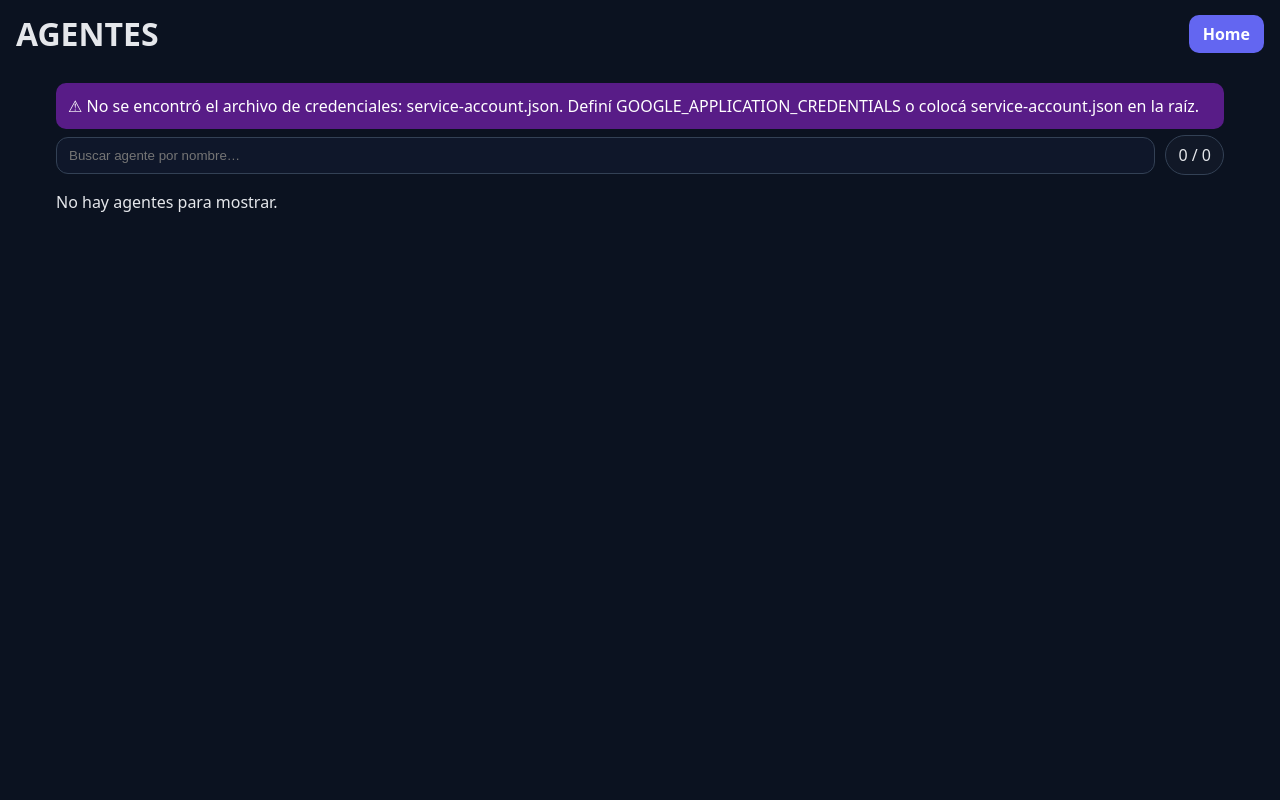
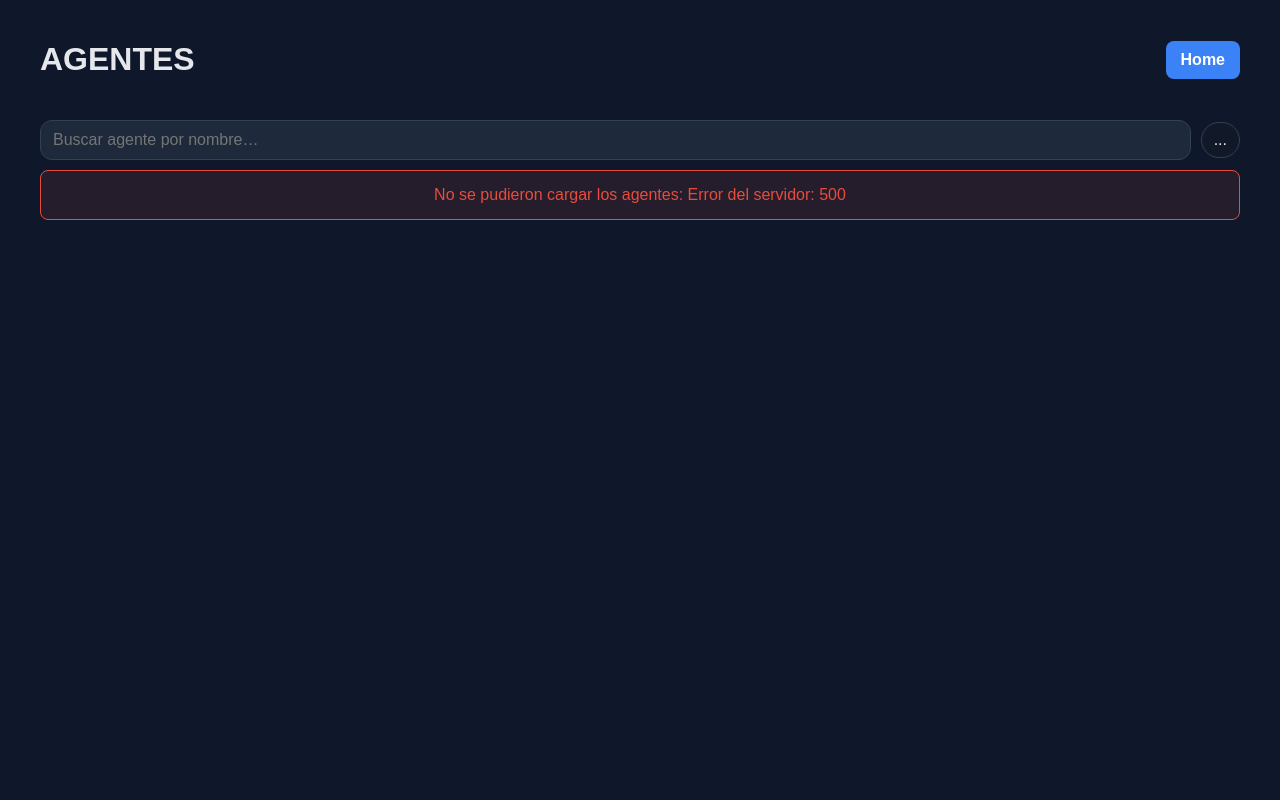
Before and after one commit to ingomezsergio-design/teamapp, a Flask app: page /agentes in a window 1280 px wide. Run offline with Flask 3, Linux system fonts and the light colour scheme.

Commit message:
Update agentes.html

```diff
--- a/templates/agentes.html
+++ b/templates/agentes.html
@@ -2,104 +2,295 @@
 <html lang="es">
 <head>
     <meta charset="utf-8">
-  <meta name="viewport" content="width=device-width,initial-scale=1">
-  <title>Agentes</title>
-  <link rel="stylesheet" href="/static/app.css">
+    <meta name="viewport" content="width=device-width, initial-scale=1">
+    <title>TeamApp - Agentes</title>
     <style>
-    .grid{display:grid;grid-template-columns:repeat(auto-fill,minmax(220px,1fr));gap:18px;margin-top:18px}
-    .card{border-radius:18px;padding:18px;height:120px;display:flex;align-items:center;justify-content:center;
-          text-align:center;font-weight:800;color:#0f172a;
-          background:linear-gradient(135deg,#8cf3e1,#5cc3ff);cursor:pointer;transition:transform .15s ease}
-    .card:hover{transform:translateY(-2px)}
-    .toolbar{display:flex;gap:10px;align-items:center;margin:6px 0 0}
-    .input{flex:1;min-width:180px;padding:10px 12px;border-radius:12px;border:1px solid #334155;background:#0f172a;color:#e5e7eb}
-    .pill{padding:8px 12px;border-radius:999px;background:#111827;border:1px solid #334155;color:#e5e7eb}
-    /* modal */
-    .modal{position:fixed;inset:0;background:rgba(0,0,0,.5);display:none;align-items:center;justify-content:center;z-index:50}
-    .modal.show{display:flex}
-    .modal-card{width:min(920px,92vw);max-height:85vh;overflow:auto;background:#0b1220;color:#e5e7eb;border-radius:16px;border:1px solid #1f2937;padding:18px;box-shadow:0 20px 60px rgba(0,0,0,.45)}
-    table{width:100%;border-collapse:collapse}
-    th,td{border-bottom:1px solid #1f2937;padding:8px 10px;text-align:left;white-space:nowrap}
-    th{position:sticky;top:0;background:#0b1220}
+        /* --- Estilos Generales --- */
+        body {
+            background-color: #0f172a; /* Fondo oscuro */
+            color: #e5e7eb; /* Texto claro */
+            font-family: sans-serif;
+            margin: 0;
+        }
+        .container {
+            max-width: 1200px;
+            margin: 0 auto;
+            padding: 20px;
+        }
+        header {
+            display: flex;
+            justify-content: space-between;
+            align-items: center;
+            margin-bottom: 20px;
+        }
+        .home-button {
+            background-color: #3b82f6;
+            color: white;
+            padding: 10px 15px;
+            border-radius: 8px;
+            text-decoration: none;
+            font-weight: bold;
+        }
+        .home-button:hover {
+            background-color: #2563eb;
+        }
+
+        /* --- Barra de Búsqueda --- */
+        .search-container {
+            display: flex;
+            gap: 10px;
+            align-items: center;
+            margin-bottom: 10px;
+        }
+        .input {
+            flex: 1;
+            padding: 10px 12px;
+            border-radius: 12px;
+            border: 1px solid #334155;
+            background: #1e293b;
+            color: #e5e7eb;
+            font-size: 16px;
+        }
+        .pill {
+            padding: 8px 12px;
+            border-radius: 999px;
+            background: #111827;
+            border: 1px solid #334155;
+            color: #e5e7eb;
+            white-space: nowrap;
+        }
+        .hint {
+            font-size: 0.9em;
+            color: #94a3b8;
+            margin-bottom: 18px;
+        }
+
+        /* --- Spinner de Carga --- */
+        .loader-container {
+            text-align: center;
+            padding: 50px;
+            color: #ccc;
+        }
+        .spinner {
+            border: 6px solid rgba(255, 255, 255, 0.2);
+            border-top: 6px solid #5cc3ff;
+            border-radius: 50%;
+            width: 50px;
+            height: 50px;
+            animation: spin 1s linear infinite;
+            margin: 0 auto 10px auto;
+        }
+        @keyframes spin {
+            0% { transform: rotate(0deg); }
+            100% { transform: rotate(360deg); }
+        }
+
+        /* --- Grilla de Agentes --- */
+        .grid-container {
+            display: grid;
+            grid-template-columns: repeat(auto-fill, minmax(250px, 1fr));
+            gap: 1.5rem;
+        }
+        .card {
+            border-radius: 18px;
+            padding: 18px;
+            height: 120px;
+            display: flex;
+            align-items: center;
+            justify-content: center;
+            text-align: center;
+            font-weight: 800;
+            color: #0f172a;
+            background: linear-gradient(135deg, #8cf3e1, #5cc3ff);
+            cursor: pointer;
+            transition: transform .15s ease;
+        }
+        .card:hover {
+            transform: translateY(-3px);
+        }
+
+        /* --- Modal --- */
+        .modal {
+            position: fixed;
+            inset: 0;
+            background: rgba(0, 0, 0, 0.6);
+            backdrop-filter: blur(5px);
+            display: none;
+            align-items: center;
+            justify-content: center;
+            z-index: 50;
+        }
+        .modal.show {
+            display: flex;
+        }
+        .modal-card {
+            width: min(920px, 92vw);
+            max-height: 85vh;
+            overflow: auto;
+            background: #0b1220;
+            color: #e5e7eb;
+            border-radius: 16px;
+            border: 1px solid #1f2937;
+            padding: 18px;
+            box-shadow: 0 20px 60px rgba(0, 0, 0, 0.45);
+        }
+        table {
+            width: 100%;
+            border-collapse: collapse;
+        }
+        th, td {
+            border-bottom: 1px solid #1f2937;
+            padding: 8px 10px;
+            text-align: left;
+            white-space: nowrap;
+        }
+        th {
+            position: sticky;
+            top: 0;
+            background: #0b1220;
+        }
+        .error-container {
+            text-align: center;
+            color: #e74c3c;
+            background-color: rgba(231, 76, 60, 0.1);
+            border: 1px solid #e74c3c;
+            padding: 15px;
+            border-radius: 8px;
+        }
     </style>
 </head>
 <body>
-  <header class="topbar">
+    <div class="container">
+        <header>
             <h1>AGENTES</h1>
-    <nav><a class="btn" href="/">Home</a></nav>
+            <a href="{{ url_for('home') }}" class="home-button">Home</a>
         </header>
-  <main class="wrap">
-    {% if error %}
-      <div class="alert">⚠ {{ error }}</div>
-    {% endif %}
-    <div class="toolbar">
-      <input id="q" class="input" placeholder="Buscar agente por nombre…" oninput="filterCards()">
-      <span id="count" class="pill">0</span>
+
+        <div class="search-container">
+            <input id="search-input" class="input" placeholder="Buscar agente por nombre…" oninput="filterCards()">
+            <span id="agent-counter" class="pill">...</span>
         </div>
-    {% if agents and agents|length %}
-      <div class="hint">Carga directa desde Google Sheets ({{ agents|length }} registros). Clic en una tarjeta para ver el detalle de la fila.</div>
-      <div id="grid" class="grid">
-        {% for a in agents %}
-        <div class="card" data-name="{{ a.name|e }}" data-row="{{ a.row }}" onclick="openRow(this)">
-          {{ a.name|e }}
+
+        <div id="info-hint" class="hint" style="display: none;"></div>
+
+        <div id="loader" class="loader-container">
+            <div class="spinner"></div>
+            <p>Cargando agentes...</p>
         </div>
-        {% endfor %}
+
+        <div id="agents-grid" class="grid-container" style="display: none;"></div>
+
+        <div id="error-message" class="error-container" style="display: none;"></div>
     </div>
-    {% else %}
-      <p>No hay agentes para mostrar.</p>
-    {% endif %}
-  </main>
 
     <div id="modal" class="modal" onclick="if(event.target===this) closeModal()">
         <div class="modal-card">
-      <div style="display:flex;justify-content:space-between;align-items:center;margin-bottom:8px">
-        <h2 id="mTitle" style="margin:0">Detalle</h2>
-        <button class="btn" onclick="closeModal()">Cerrar</button>
+            <div style="display:flex; justify-content:space-between; align-items:center; margin-bottom:8px">
+                <h2 id="modal-title" style="margin:0">Detalle</h2>
+                <button class="home-button" onclick="closeModal()">Cerrar</button>
             </div>
-      <div id="mBody"></div>
+            <div id="modal-body"></div>
         </div>
     </div>
 
     <script>
-  // contador inicial
-  updateCount();
-  function updateCount(){
-    const total = document.querySelectorAll('.card').length;
-    const visibles = [...document.querySelectorAll('.card')].filter(c=>c.style.display!=='none').length;
-    document.getElementById('count').textContent = visibles + ' / ' + total;
+        // --- Referencias a elementos del DOM ---
+        const loader = document.getElementById('loader');
+        const agentsGrid = document.getElementById('agents-grid');
+        const errorMessage = document.getElementById('error-message');
+        const searchInput = document.getElementById('search-input');
+        const agentCounter = document.getElementById('agent-counter');
+        const infoHint = document.getElementById('info-hint');
+
+        let allAgents = []; // Almacena todos los agentes para filtrar
+
+        // --- Funciones para el contador y el filtro ---
+        function updateCount() {
+            const visibles = [...agentsGrid.children].filter(c => c.style.display !== 'none').length;
+            agentCounter.textContent = `${visibles} / ${allAgents.length}`;
         }
-  function filterCards(){
-    const q = document.getElementById('q').value.trim().toLowerCase();
-    document.querySelectorAll('.card').forEach(el=>{
-      const ok = el.dataset.name.toLowerCase().includes(q);
-      el.style.display = ok ? '' : 'none';
+
+        function filterCards() {
+            const query = searchInput.value.trim().toLowerCase();
+            document.querySelectorAll('.card').forEach(card => {
+                const name = card.dataset.name.toLowerCase();
+                card.style.display = name.includes(query) ? '' : 'none';
             });
             updateCount();
         }
-  async function openRow(el){
-    const row = el.dataset.row;
-    const name = el.dataset.name;
-    document.getElementById('mTitle').textContent = name;
-    const mBody = document.getElementById('mBody');
-    mBody.innerHTML = '<div class="hint">Cargando…</div>';
+
+        // --- Lógica del Modal ---
+        async function openRow(element) {
+            const row = element.dataset.row;
+            const name = element.dataset.name;
+            document.getElementById('modal-title').textContent = name;
+            const modalBody = document.getElementById('modal-body');
+            modalBody.innerHTML = '<p class="hint">Cargando detalles…</p>';
             showModal();
-    try{
-      const res = await fetch('/api/agent?row='+encodeURIComponent(row));
-      const data = await res.json();
-      if(!data.ok){ throw new Error(data.error||'Error'); }
-      const headers = data.headers||[];
-      const r = data.row||[];
-      // construir tabla
-      let th='<tr><th>Columna</th><th>Valor</th></tr>';
-      let trs = headers.map((h,i)=>`<tr><td><b>${escapeHtml(h||'')}</b></td><td>${escapeHtml((r[i]||''))}</td></tr>`).join('');
-      mBody.innerHTML = `<table>${th}${trs}</table>`;
-    }catch(err){
-      mBody.innerHTML = '<div class="alert">⚠ '+escapeHtml(err.message)+'</div>';
+            try {
+                const response = await fetch(`/api/agent?row=${encodeURIComponent(row)}`);
+                const data = await response.json();
+                if (!data.ok) throw new Error(data.error || 'Respuesta no válida del servidor');
+
+                const headers = data.headers || [];
+                const rowData = data.row || [];
+
+                let th = '<tr><th>Columna</th><th>Valor</th></tr>';
+                let trs = headers.map((h, i) => `<tr><td><b>${escapeHtml(h)}</b></td><td>${escapeHtml(rowData[i] || '')}</td></tr>`).join('');
+                modalBody.innerHTML = `<table>${th}${trs}</table>`;
+            } catch (err) {
+                modalBody.innerHTML = `<div class="error-container" style="display: block;">⚠ ${escapeHtml(err.message)}</div>`;
             }
         }
-  function showModal(){ document.getElementById('modal').classList.add('show'); }
-  function closeModal(){ document.getElementById('modal').classList.remove('show'); }
-  function escapeHtml(s){return !s?'':String(s).replace(/&/g,'&amp;').replace(/</g,'&lt;').replace(/>/g,'&gt;').replace(/"/g,'&quot;').replace(/'/g,'&#039;');}
+
+        function showModal() { document.getElementById('modal').classList.add('show'); }
+        function closeModal() { document.getElementById('modal').classList.remove('show'); }
+        function escapeHtml(s) { return !s ? '' : String(s).replace(/&/g, '&amp;').replace(/</g, '&lt;').replace(/>/g, '&gt;').replace(/"/g, '&quot;').replace(/'/g, '&#039;'); }
+
+        // --- Función principal para Cargar y Renderizar Agentes ---
+        const renderAgents = (agents) => {
+            agentsGrid.innerHTML = ''; // Limpiar la grilla
+            if (agents.length === 0) {
+                agentsGrid.innerHTML = '<p>No hay agentes para mostrar.</p>';
+            } else {
+                agents.forEach(agent => {
+                    const card = document.createElement('div');
+                    card.className = 'card';
+                    card.dataset.name = agent.name;
+                    card.dataset.row = agent.row;
+                    card.textContent = agent.name;
+                    card.onclick = () => openRow(card); // Asignamos el evento click
+                    agentsGrid.appendChild(card);
+                });
+            }
+            updateCount(); // Actualizar contador al renderizar
+        };
+
+        const loadAgents = async () => {
+            try {
+                const response = await fetch('/api/agents');
+                if (!response.ok) throw new Error(`Error del servidor: ${response.status}`);
+
+                const data = await response.json();
+                if (data.ok) {
+                    allAgents = data.agents;
+                    renderAgents(allAgents);
+                    infoHint.textContent = `Carga desde Google Sheets (${allAgents.length} registros). Clic en una tarjeta para ver el detalle.`;
+                    infoHint.style.display = 'block';
+                } else {
+                    throw new Error(data.error || 'Ocurrió un error desconocido.');
+                }
+            } catch (error) {
+                errorMessage.textContent = `No se pudieron cargar los agentes: ${error.message}`;
+                errorMessage.style.display = 'block';
+            } finally {
+                loader.style.display = 'none';
+                agentsGrid.style.display = 'grid';
+            }
+        };
+
+        // --- Iniciar la carga al abrir la página ---
+        document.addEventListener('DOMContentLoaded', loadAgents);
     </script>
 </body>
 </html>
```
Lines whose indentation alone changed are shown as unchanged.
